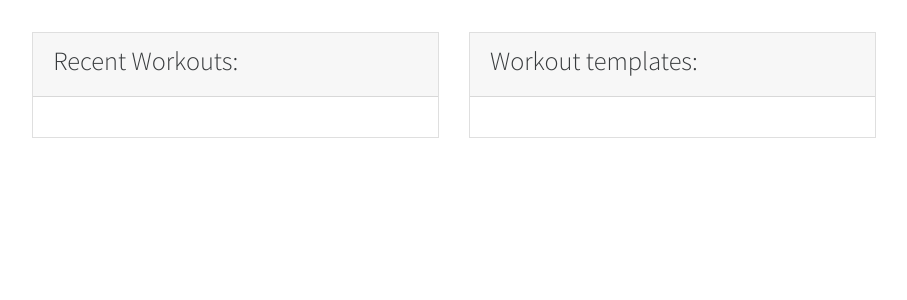
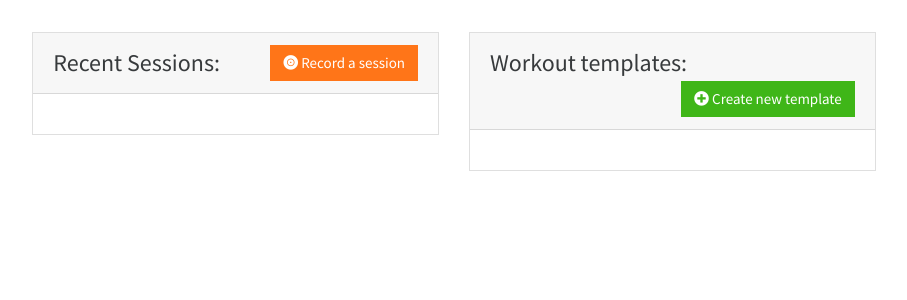
Before and after one commit to Nikolay-Pomytkin/Gym-Me, a Flask app: page / in a window 1280 px wide. Shown: the part 55-355 px from the top of the page, without its empty margins (186-1093 px from the left). Run offline with Flask 2, Linux system fonts and the light colour scheme; the visitor is signed in with stand-in values (Sample User, id 1); data comes from the database, SQL or seed files in the repository; some libraries are stand-ins or nearby versions.

Commit message:
new workout form

```diff
--- a/server/app/forms.py
+++ b/server/app/forms.py
@@ -2,6 +2,9 @@
 from wtforms import StringField, PasswordField, BooleanField, SubmitField
 from wtforms.validators import ValidationError, DataRequired, Email, EqualTo
 from app.models import User
+
+class WorkoutForm(FlaskForm):
+    title = StringField('Title', validators=[DataRequired()])
 
 class RegistrationForm(FlaskForm):
     username = StringField('Username', validators=[DataRequired()])
--- a/server/app/routes.py
+++ b/server/app/routes.py
@@ -1,7 +1,7 @@
 from app import app, db
 from flask import render_template, redirect, url_for, flash
 from flask_login import login_required, current_user, login_user, logout_user
-from app.forms import RegistrationForm, LoginForm
+from app.forms import RegistrationForm, LoginForm, WorkoutForm
 from app.models import User
 
 @app.route('/', methods=['GET', 'POST'])
@@ -51,7 +51,8 @@
 @login_required
 def new_workout():
     '''Create a new workout.'''
-    return ""
+    form = WorkoutForm()
+    return render_template("workout/new_workout.html", form=form)
 
 @app.route('/workout/<workout_id>')
 @login_required
--- a/server/app/templates/base/index.html
+++ b/server/app/templates/base/index.html
@@ -6,7 +6,8 @@
   <div class="offset-md-2 col-md-4">
     <div class="card">
       <div class="card-header">
-        <h3>Recent Workouts:</h3>
+        <div class="float-left" style="font-size:1.5rem;">Recent Sessions:</div>
+        <a class="btn btn-warning float-right text-white"><i class="fas fa-record-vinyl"></i> Record a session</a>
       </div>
       <div class="card-body">
 
@@ -16,7 +17,8 @@
   <div class="col-md-4">
     <div class="card">
       <div class="card-header">
-        <h3>Workout templates:</h3>
+        <div class="float-left" style="font-size:1.5rem;">Workout templates:</div>
+        <a class="btn btn-success float-right text-white" href="{{url_for('new_workout')}}"><i class="fas fa-plus-circle"></i> Create new template</a>
       </div>
       <div class="card-body">
 
```
